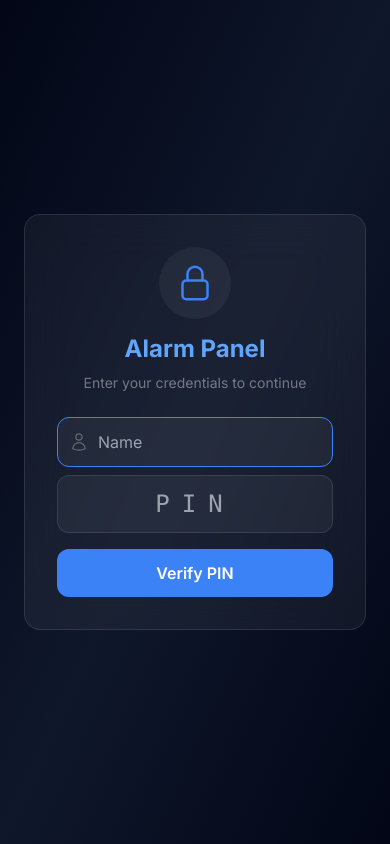
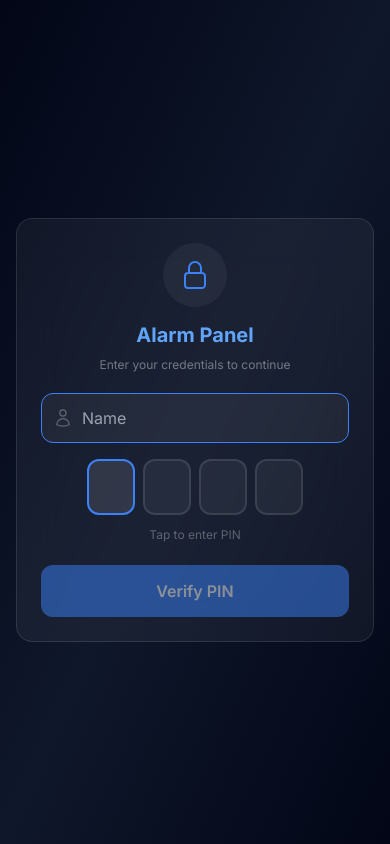
Before and after one commit to sv3nnie/alarm-panel, a Next.js app: page / in a window 390 px wide. Built offline with nearby package versions, Linux system fonts and the light colour scheme; no server answers.

Commit message:
feat: mobile-optimized PIN entry with digit boxes and PWA meta

```diff
--- a/app/globals.css
+++ b/app/globals.css
@@ -4,6 +4,8 @@
 
 body {
   @apply bg-dark-deeper text-white antialiased;
+  -webkit-tap-highlight-color: transparent;
+  overscroll-behavior: none;
 }
 
 .glass {
@@ -11,28 +13,39 @@ body {
 }
 
 .glass-card {
-  @apply glass p-8;
+  @apply glass p-6 sm:p-8;
 }
 
-.pin-input {
-  @apply w-16 h-16 text-center text-3xl font-mono bg-white/5 border-2 border-white/10
-         rounded-xl text-white outline-none transition-all duration-200
-         focus:border-primary focus:bg-white/10;
+.pin-digit {
+  @apply w-12 h-14 sm:w-14 sm:h-16 text-center text-2xl sm:text-3xl font-mono
+         bg-white/5 border-2 border-white/10 rounded-xl text-white
+         transition-all duration-200 flex items-center justify-center select-none;
+}
+
+.pin-digit-filled {
+  @apply border-primary bg-primary/10;
+}
+
+.pin-digit-active {
+  @apply border-primary bg-white/10;
 }
 
 .btn-primary {
-  @apply bg-primary hover:bg-primary-dark text-white font-semibold py-3 px-8 rounded-xl
-         transition-all duration-200 active:scale-95 disabled:opacity-50 disabled:cursor-not-allowed;
+  @apply bg-primary hover:bg-primary-dark text-white font-semibold py-3.5 px-8 rounded-xl
+         transition-all duration-200 active:scale-95 disabled:opacity-50 disabled:cursor-not-allowed
+         text-base sm:text-lg;
 }
 
 .btn-danger {
-  @apply bg-danger hover:bg-danger-dark text-white font-semibold py-3 px-8 rounded-xl
-         transition-all duration-200 active:scale-95 disabled:opacity-50 disabled:cursor-not-allowed;
+  @apply bg-danger hover:bg-danger-dark text-white font-semibold py-4 px-8 rounded-xl
+         transition-all duration-200 active:scale-95 disabled:opacity-50 disabled:cursor-not-allowed
+         text-base sm:text-lg w-full sm:w-auto;
 }
 
 .btn-success {
-  @apply bg-success hover:bg-success-dark text-white font-semibold py-3 px-8 rounded-xl
-         transition-all duration-200 active:scale-95 disabled:opacity-50 disabled:cursor-not-allowed;
+  @apply bg-success hover:bg-success-dark text-white font-semibold py-4 px-8 rounded-xl
+         transition-all duration-200 active:scale-95 disabled:opacity-50 disabled:cursor-not-allowed
+         text-base sm:text-lg w-full sm:w-auto;
 }
 
 .text-gradient {
@@ -50,3 +63,12 @@ body {
 .status-dot-disarmed {
   @apply bg-success;
 }
+
+/* Safe area padding for notched devices */
+.safe-bottom {
+  padding-bottom: env(safe-area-inset-bottom, 0px);
+}
+
+.safe-top {
+  padding-top: env(safe-area-inset-top, 0px);
+}
--- a/app/page.tsx
+++ b/app/page.tsx
@@ -1,7 +1,13 @@
 "use client"
 
 import { useState, useEffect, useCallback, useRef } from "react"
-import { ShieldCheckIcon, ShieldExclamationIcon, ArrowRightOnRectangleIcon, LockClosedIcon, UserIcon } from "@heroicons/react/24/outline"
+import {
+  ShieldCheckIcon,
+  ShieldExclamationIcon,
+  ArrowRightOnRectangleIcon,
+  LockClosedIcon,
+  UserIcon
+} from "@heroicons/react/24/outline"
 import * as api from "./helpers/api"
 
 interface User {
@@ -22,13 +28,18 @@ interface AlarmState {
   actionInProgress: boolean
 }
 
+const PIN_LENGTH = 4
+
 export default function Home() {
   const [session, setSession] = useState<Session | null>(null)
-  const [alarm, setAlarm] = useState<AlarmState>({ armed: false, loading: true, actionInProgress: false })
+  const [alarm, setAlarm] = useState<AlarmState>({
+    armed: false,
+    loading: true,
+    actionInProgress: false
+  })
   const [error, setError] = useState<string | null>(null)
   const eventSourceRef = useRef<EventSource | null>(null)
 
-  // Polling fallback
   const pollAlarmState = useCallback(async () => {
     try {
       const data = await api.getAlarmStatus()
@@ -38,58 +49,44 @@ export default function Home() {
     }
   }, [])
 
-  // SSE connection for real-time sync
   useEffect(() => {
     pollAlarmState()
 
-    const es = api.createSSEConnection((armed) => {
+    const es = api.createSSEConnection(armed => {
       setAlarm(prev => ({ ...prev, armed, loading: false }))
     })
 
     eventSourceRef.current = es
 
-    // Fallback polling every 10s if SSE drops
     const pollInterval = setInterval(pollAlarmState, 10000)
-
     return () => {
       es.close()
       clearInterval(pollInterval)
     }
   }, [pollAlarmState])
 
-  // On new session, re-poll
   useEffect(() => {
-    if (session) {
-      pollAlarmState()
-    }
+    if (session) pollAlarmState()
   }, [session, pollAlarmState])
 
-  // Session timeout check
   useEffect(() => {
     if (!session) return
-
     const expiresAt = new Date(session.expires_at).getTime()
-    const now = Date.now()
-    const timeout = expiresAt - now
-
+    const timeout = expiresAt - Date.now()
     if (timeout <= 0) {
       setSession(null)
       setError("Session expired. Please enter your PIN again.")
       return
     }
-
     const timer = setTimeout(() => {
       setSession(null)
       setError("Session expired. Please enter your PIN again.")
     }, timeout)
-
     return () => clearTimeout(timer)
   }, [session])
 
   const handleLogout = () => {
-    if (eventSourceRef.current) {
-      eventSourceRef.current.close()
-    }
+    if (eventSourceRef.current) eventSourceRef.current.close()
     setSession(null)
     setError(null)
   }
@@ -98,7 +95,6 @@ export default function Home() {
     if (!session) return
     setAlarm(prev => ({ ...prev, actionInProgress: true }))
     setError(null)
-
     try {
       await api.armAlarm(session.token)
       setAlarm(prev => ({ ...prev, armed: true, actionInProgress: false }))
@@ -117,7 +113,6 @@ export default function Home() {
     if (!session) return
     setAlarm(prev => ({ ...prev, actionInProgress: true }))
     setError(null)
-
     try {
       await api.disarmAlarm(session.token)
       setAlarm(prev => ({ ...prev, armed: false, actionInProgress: false }))
@@ -137,45 +132,55 @@ export default function Home() {
   }
 
   const timeRemaining = session.expires_at
-    ? Math.max(0, Math.floor((new Date(session.expires_at).getTime() - Date.now()) / 60000))
+    ? Math.max(
+        0,
+        Math.floor((new Date(session.expires_at).getTime() - Date.now()) / 60000)
+      )
     : 0
 
   return (
-    <div className="flex-1 flex flex-col items-center justify-center p-6">
-      {/* Header */}
-      <div className="glass-card max-w-md w-full text-center space-y-8">
+    <div className="flex-1 flex flex-col items-center justify-center p-4 sm:p-6 safe-bottom">
+      <div className="glass-card max-w-md w-full text-center space-y-6 sm:space-y-8">
         <div className="space-y-2">
-          <h1 className="text-2xl font-bold text-gradient">Alarm Panel</h1>
-          <p className="text-white/40 text-sm">
-            Signed in as {session.user.name} · Session expires in {timeRemaining}m
+          <h1 className="text-xl sm:text-2xl font-bold text-gradient">
+            Alarm Panel
+          </h1>
+          <p className="text-white/40 text-xs sm:text-sm">
+            Signed in as {session.user.name} &middot; Session expires in {timeRemaining}m
           </p>
         </div>
 
-        {/* Status indicator */}
         <div className="flex flex-col items-center space-y-4">
-          <div className={`p-6 rounded-full ${alarm.armed ? "bg-danger/10" : "bg-success/10"}`}>
+          <div
+            className={`p-5 sm:p-6 rounded-full transition-colors duration-500 ${
+              alarm.armed ? "bg-danger/10" : "bg-success/10"
+            }`}
+          >
             {alarm.armed ? (
-              <ShieldExclamationIcon className="w-16 h-16 text-danger animate-pulse" />
+              <ShieldExclamationIcon className="w-14 h-14 sm:w-16 sm:h-16 text-danger animate-pulse" />
             ) : (
-              <ShieldCheckIcon className="w-16 h-16 text-success" />
+              <ShieldCheckIcon className="w-14 h-14 sm:w-16 sm:h-16 text-success" />
             )}
           </div>
 
           <div className="flex items-center space-x-2">
-            <div className={`status-dot ${alarm.armed ? "status-dot-armed" : "status-dot-disarmed"}`} />
-            <span className={`text-xl font-semibold ${alarm.armed ? "text-danger" : "text-success"}`}>
+            <div
+              className={`status-dot ${alarm.armed ? "status-dot-armed" : "status-dot-disarmed"}`}
+            />
+            <span
+              className={`text-lg sm:text-xl font-semibold ${alarm.armed ? "text-danger" : "text-success"}`}
+            >
               {alarm.armed ? "ARMED" : "DISARMED"}
             </span>
           </div>
         </div>
 
-        {/* Action buttons */}
-        <div className="flex space-x-4 justify-center">
+        <div className="flex flex-col sm:flex-row sm:space-x-4 justify-center space-y-3 sm:space-y-0 px-2">
           {!alarm.armed ? (
             <button
               onClick={handleArm}
               disabled={alarm.actionInProgress}
-              className="btn-danger flex items-center space-x-2 text-lg"
+              className="btn-danger flex items-center justify-center space-x-2"
             >
               <LockClosedIcon className="w-5 h-5" />
               <span>{alarm.actionInProgress ? "Arming..." : "Arm Alarm"}</span>
@@ -184,7 +189,7 @@ export default function Home() {
             <button
               onClick={handleDisarm}
               disabled={alarm.actionInProgress}
-              className="btn-success flex items-center space-x-2 text-lg"
+              className="btn-success flex items-center justify-center space-x-2"
             >
               <LockClosedIcon className="w-5 h-5" />
               <span>{alarm.actionInProgress ? "Disarming..." : "Disarm Alarm"}</span>
@@ -192,14 +197,12 @@ export default function Home() {
           )}
         </div>
 
-        {/* Error display */}
         {error && (
           <div className="bg-danger/10 border border-danger/20 rounded-xl p-3">
-            <p className="text-danger text-sm">{error}</p>
+            <p className="text-danger text-xs sm:text-sm">{error}</p>
           </div>
         )}
 
-        {/* Logout */}
         <button
           onClick={handleLogout}
           className="text-white/30 hover:text-white/60 text-sm flex items-center space-x-1 mx-auto transition-colors"
@@ -224,6 +227,8 @@ function PinEntry({
   const [loading, setLoading] = useState(false)
   const [error, setError] = useState<string | null>(initialError)
   const [lockoutUntil, setLockoutUntil] = useState<number>(0)
+  const inputRef = useRef<HTMLInputElement>(null)
+  const nameRef = useRef<HTMLInputElement>(null)
 
   useEffect(() => {
     const interval = setInterval(() => {
@@ -235,17 +240,22 @@ function PinEntry({
     return () => clearInterval(interval)
   }, [lockoutUntil])
 
-  const handleSubmit = async (e: React.FormEvent) => {
-    e.preventDefault()
+  useEffect(() => {
+    nameRef.current?.focus()
+  }, [])
+
+  const handleSubmit = async () => {
     if (loading || lockoutUntil > 0) return
 
     if (!name.trim()) {
       setError("Please enter your name")
+      nameRef.current?.focus()
       return
     }
 
-    if (pin.length < 4) {
-      setError("Please enter your PIN (4-8 digits)")
+    if (pin.length < PIN_LENGTH) {
+      setError(`Please enter your ${PIN_LENGTH}-digit PIN`)
+      inputRef.current?.focus()
       return
     }
 
@@ -254,6 +264,7 @@ function PinEntry({
 
     try {
       const data = await api.verifyPin(name.trim(), pin)
+      setPin("")
       onAuthenticated({
         token: data.token,
         user: data.user,
@@ -265,14 +276,21 @@ function PinEntry({
 
       if (msg.includes("Too many")) {
         const match = msg.match(/(\d+)\s*seconds/)
-        if (match) {
-          setLockoutUntil(Date.now() + parseInt(match[1]) * 1000)
+        if (match) setLockoutUntil(Date.now() + parseInt(match[1]) * 1000)
+      }
+
+      setPin("")
+      inputRef.current?.focus()
+    } finally {
+      setLoading(false)
     }
   }
 
-      setPin("")
-    } finally {
-      setLoading(false)
+  const handlePinChange = (value: string) => {
+    const digits = value.replace(/\D/g, "").slice(0, PIN_LENGTH)
+    setPin(digits)
+    if (digits.length === PIN_LENGTH && name.trim()) {
+      setTimeout(() => handleSubmit(), 100)
     }
   }
 
@@ -281,49 +299,96 @@ function PinEntry({
     : 0
 
   return (
-    <div className="flex-1 flex flex-col items-center justify-center p-6">
-      <div className="glass-card max-w-sm w-full text-center space-y-6">
+    <div className="flex-1 flex flex-col items-center justify-center p-4 sm:p-6 safe-bottom">
+      <div className="glass-card max-w-sm w-full text-center space-y-5 sm:space-y-6">
         <div className="space-y-2">
           <div className="bg-white/5 p-4 rounded-full inline-block">
-            <LockClosedIcon className="w-10 h-10 text-primary" />
+            <LockClosedIcon className="w-8 h-8 sm:w-10 sm:h-10 text-primary" />
           </div>
-          <h1 className="text-2xl font-bold text-gradient">Alarm Panel</h1>
-          <p className="text-white/40 text-sm">Enter your credentials to continue</p>
+          <h1 className="text-xl sm:text-2xl font-bold text-gradient">
+            Alarm Panel
+          </h1>
+          <p className="text-white/40 text-xs sm:text-sm">
+            Enter your credentials to continue
+          </p>
         </div>
 
-        <form onSubmit={handleSubmit} className="space-y-4">
-          <div className="space-y-2">
+        <div className="space-y-4">
           <div className="relative">
             <UserIcon className="absolute left-3 top-1/2 -translate-y-1/2 w-5 h-5 text-white/30" />
             <input
+              ref={nameRef}
               type="text"
               value={name}
               onChange={e => setName(e.target.value)}
+              onKeyDown={e => {
+                if (e.key === "Enter") {
+                  e.preventDefault()
+                  inputRef.current?.focus()
+                }
+              }}
               placeholder="Name"
+              autoComplete="off"
+              autoCorrect="off"
+              autoCapitalize="off"
+              spellCheck={false}
               className="w-full bg-white/5 border border-white/10 rounded-xl py-3 pl-10 pr-4 text-white
-                         outline-none focus:border-primary transition-colors"
-                autoFocus
+                       outline-none focus:border-primary transition-colors text-base"
             />
           </div>
 
+          {/* PIN digit boxes */}
+          <div className="space-y-3">
+            <div className="flex justify-center gap-2 sm:gap-3">
+              {Array.from({ length: PIN_LENGTH }).map((_, i) => {
+                const filled = i < pin.length
+                const active = i === pin.length
+                return (
+                  <div
+                    key={i}
+                    className={`pin-digit ${filled ? "pin-digit-filled" : ""} ${active ? "pin-digit-active" : ""}`}
+                  >
+                    {filled ? "\u2022" : ""}
+                  </div>
+                )
+              })}
+            </div>
+
             <input
-              type="password"
+              ref={inputRef}
+              type="number"
               inputMode="numeric"
               pattern="[0-9]*"
-              maxLength={8}
+              maxLength={PIN_LENGTH}
               value={pin}
-              onChange={e => setPin(e.target.value.replace(/\D/g, "").slice(0, 8))}
-              placeholder="PIN"
-              className="w-full bg-white/5 border border-white/10 rounded-xl py-3 px-4 text-white
-                       text-center text-2xl tracking-[0.5em] font-mono
-                       outline-none focus:border-primary transition-colors"
+              onChange={e => handlePinChange(e.target.value)}
+              onKeyDown={e => {
+                if (e.key === "Backspace" && pin.length === 0) {
+                  e.preventDefault()
+                  nameRef.current?.focus()
+                }
+              }}
+              autoComplete="off"
+              autoCorrect="off"
+              tabIndex={-1}
+              className="absolute opacity-0 w-0 h-0"
+              aria-label="PIN code"
             />
+
+            <button
+              type="button"
+              onClick={() => inputRef.current?.focus()}
+              className="w-full text-white/30 text-xs sm:text-sm hover:text-white/50 transition-colors"
+            >
+              Tap to enter PIN
+            </button>
+          </div>
         </div>
 
         {lockoutUntil > 0 ? (
           <div className="bg-amber-500/10 border border-amber-500/20 rounded-xl p-3">
             <p className="text-amber-400 text-sm">
-                Locked out · Try again in {lockoutRemaining}s
+              Locked out &middot; Try again in {lockoutRemaining}s
             </p>
           </div>
         ) : error ? (
@@ -333,20 +398,31 @@ function PinEntry({
         ) : null}
 
         <button
-            type="submit"
-            disabled={loading || lockoutUntil > 0}
+          onClick={handleSubmit}
+          disabled={loading || lockoutUntil > 0 || pin.length < PIN_LENGTH || !name.trim()}
           className="btn-primary w-full flex items-center justify-center space-x-2"
         >
           {loading ? (
             <svg className="animate-spin h-5 w-5" viewBox="0 0 24 24">
-                <circle className="opacity-25" cx="12" cy="12" r="10" stroke="currentColor" strokeWidth="4" fill="none" />
-                <path className="opacity-75" fill="currentColor" d="M4 12a8 8 0 018-8V0C5.373 0 0 5.373 0 12h4z" />
+              <circle
+                className="opacity-25"
+                cx="12"
+                cy="12"
+                r="10"
+                stroke="currentColor"
+                strokeWidth="4"
+                fill="none"
+              />
+              <path
+                className="opacity-75"
+                fill="currentColor"
+                d="M4 12a8 8 0 018-8V0C5.373 0 0 5.373 0 12h4z"
+              />
             </svg>
           ) : (
             <span>Verify PIN</span>
           )}
         </button>
-        </form>
       </div>
     </div>
   )
```
Also changed, not shown: app/layout.tsx (+18 -3 lines). Lines whose indentation alone changed are shown as unchanged.
